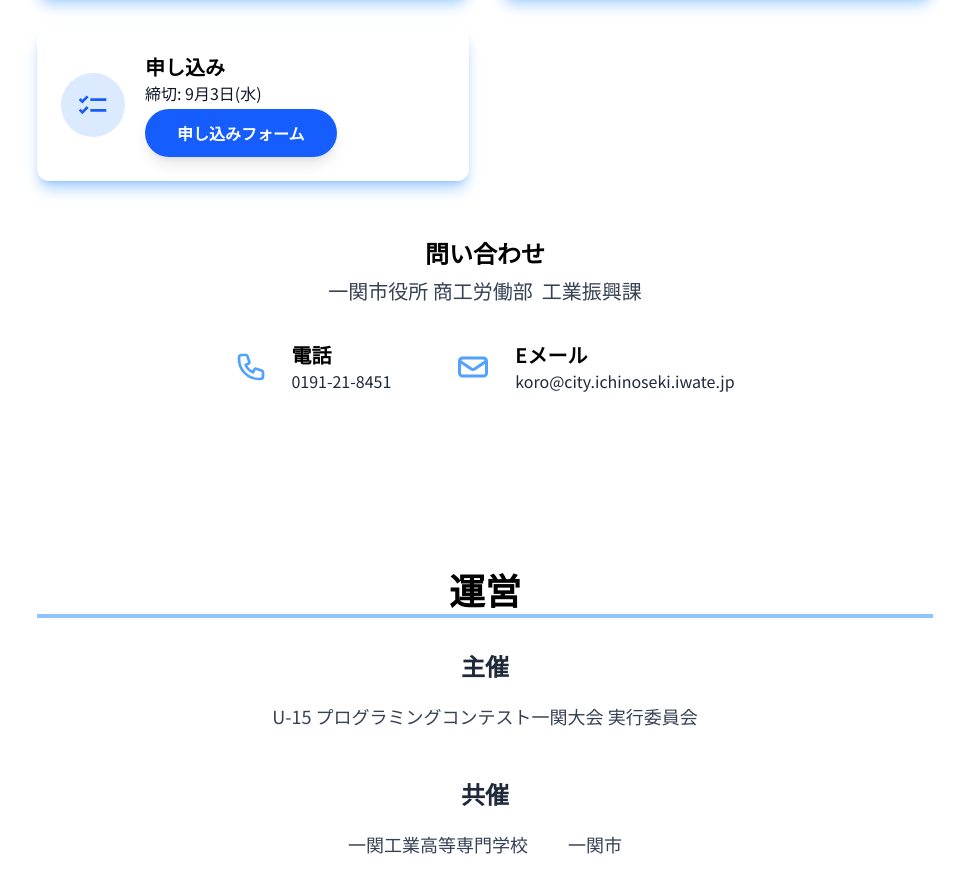
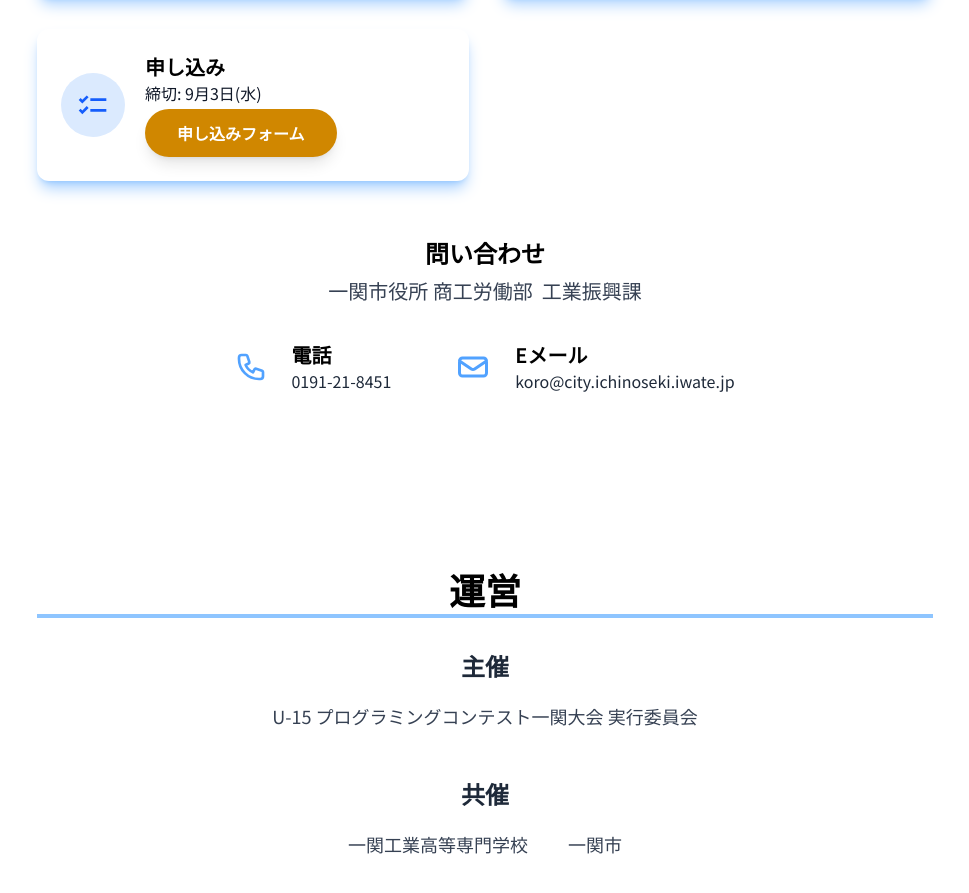
Before and after one commit to U15-Ichinoseki/U15-Ichinoseki-Web, a website built with Vite: page index.html in a window 1280 px wide. Shown: the part 4644-5537 px from the top of the page, without its empty margins (155-1124 px from the left). Built offline with nearby package versions, Linux system fonts and the light colour scheme.

Commit message:
カスタマイズ箇所を追加

```diff
--- a/src/style.css
+++ b/src/style.css
@@ -114,6 +114,16 @@ h2 {
         @apply bg-blue-600 text-white font-bold py-3 px-8 rounded-full shadow-lg hover:bg-blue-500 transition-all duration-300 transform hover:scale-105;
     }
 
+    .link-button.custom-color {
+        background-color: var(--color-yellow-600);
+
+        &:hover {
+            @media (hover: hover) {
+                background-color: var(--color-yellow-500);
+            }
+        }
+    }
+
     .a-link {
         @apply absolute bottom-0 left-0 h-0.5 bg-blue-500 w-0 transition-all duration-300 ease-in-out group-hover:w-full;
     }
```
